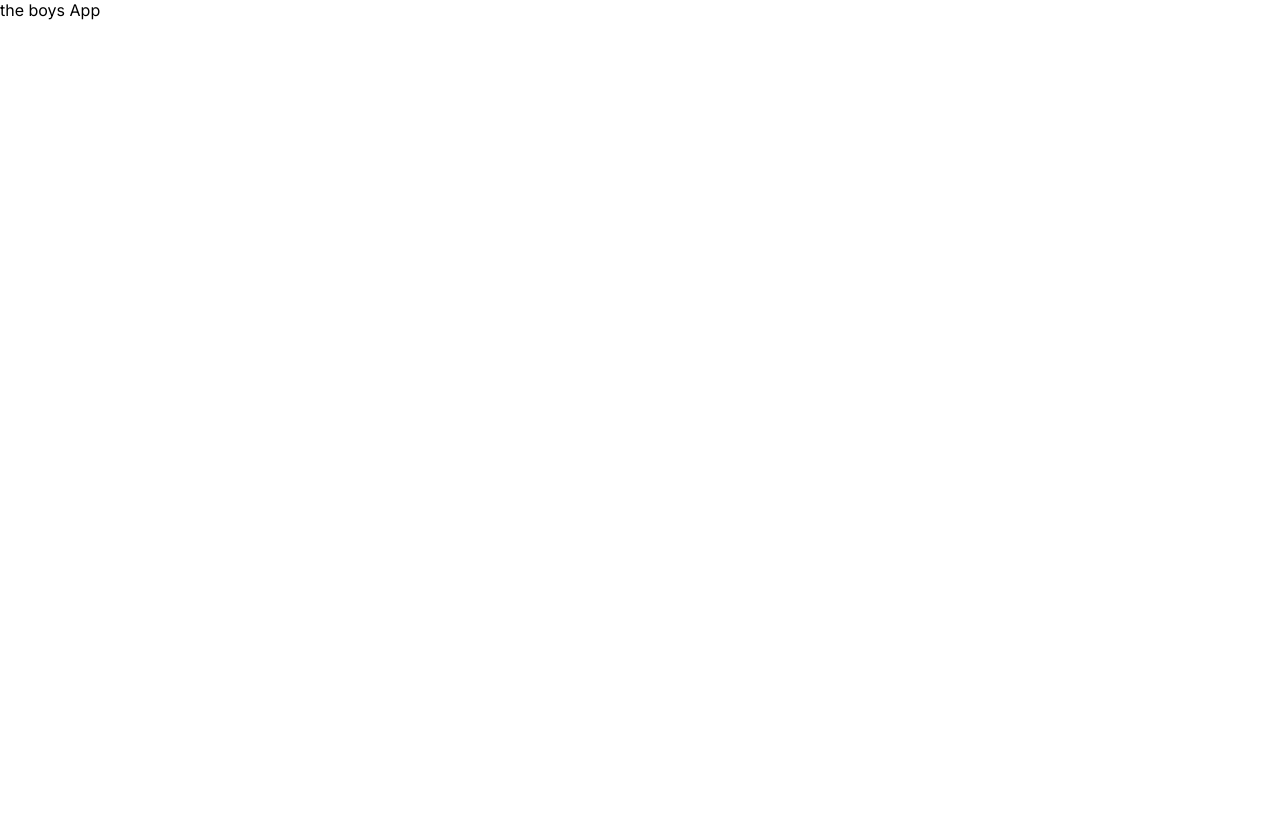
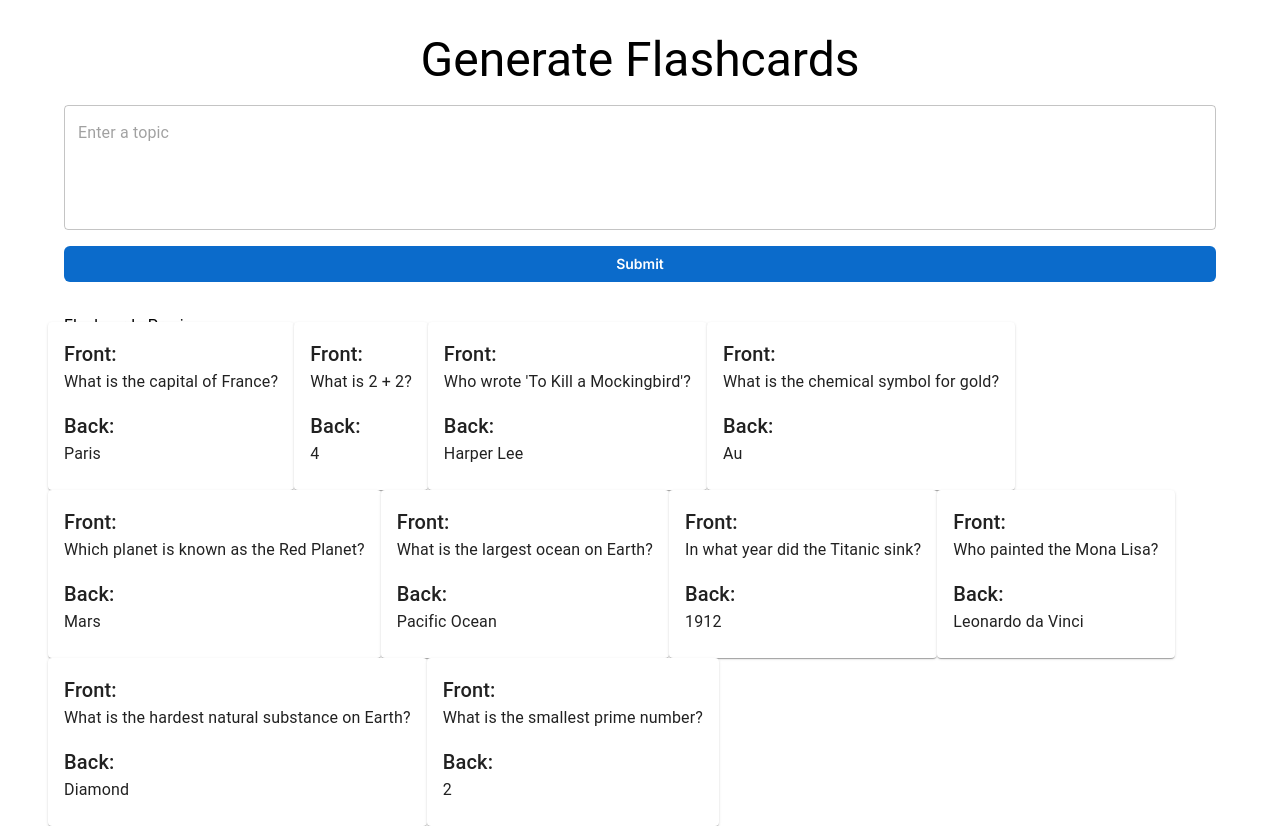
Before and after one commit to MarleyWulf/AI-Flashcards, a Next.js app: page / in a window 1280 px wide. Before the commit the page ends 800 px from the top, so only its background shows below. Built offline with nearby package versions, Linux system fonts and the light colour scheme.

Commit message:
mock data with cards

```diff
--- /dev/null
+++ b/app/api/flashcard/route.js
@@ -0,0 +1,24 @@
+import {NextResponse} from "next/server";
+
+require("dotenv").config();
+const { GoogleGenerativeAI } = require("@google/generative-ai");
+const apiKey = process.env.API_KEY;
+const genAI = new GoogleGenerativeAI(apiKey);
+
+const systeminstruction = "You will take the topic that the user inputs and create 5 flashcards with a question and an answer that pertains to the topic"
+
+export async function POST(request) {
+    const { message } = await request.json();
+    console.log(" Received text: ", message);
+
+    const model =  genAI.getGenerativeModel({
+        model: "gemini-1.5-flash",
+        systemInstruction: systeminstruction
+      });
+
+    const chatSession = model.startChat()
+    const result = await chatSession.sendMessage(message);
+    const reply = result.response.text();
+
+    return NextResponse.json({ reply })
+}
--- a/app/page.js
+++ b/app/page.js
@@ -1,5 +1,123 @@
+"use client";
 import Image from "next/image";
+import {
+  Container,
+  Typography,
+  Box,
+  Stack,
+  TextField,
+  Grid,
+  Card,
+  CardContent,
+} from "@mui/material";
+import Button from "@mui/joy/Button";
+import { useState } from "react";
+export default function Home() {
+  const flashcard = [
+    {
+      front: "What is the capital of France?",
+      back: "Paris",
+    },
+    {
+      front: "What is 2 + 2?",
+      back: "4",
+    },
+    {
+      front: "Who wrote 'To Kill a Mockingbird'?",
+      back: "Harper Lee",
+    },
+    {
+      front: "What is the chemical symbol for gold?",
+      back: "Au",
+    },
+    {
+      front: "Which planet is known as the Red Planet?",
+      back: "Mars",
+    },
+    {
+      front: "What is the largest ocean on Earth?",
+      back: "Pacific Ocean",
+    },
+    {
+      front: "In what year did the Titanic sink?",
+      back: "1912",
+    },
+    {
+      front: "Who painted the Mona Lisa?",
+      back: "Leonardo da Vinci",
+    },
+    {
+      front: "What is the hardest natural substance on Earth?",
+      back: "Diamond",
+    },
+    {
+      front: "What is the smallest prime number?",
+      back: "2",
+    },
+  ];
+  const [text, setText] = useState("");
+  const handleInputChange = (e) => {
+    setText(e.target.value);
+  };
+  const handleSubmit = () => {};
+  return (
+    <Container>
+      <Box
+        sx={{
+          my: 4,
+          display: "flex",
+          flexDirection: "column",
+          alignItems: "center",
+        }}
+      >
+        <Typography
+          sx={{ justifySelf: "center" }}
+          variant="h3"
+          component="h1"
+          gutterBottom
+        >
+          Generate Flashcards
+        </Typography>
 
-export default function Home() {
-  return <main>the boys App</main>;
+        <TextField
+          value={text}
+          placeholder="Enter a topic"
+          fullWidth
+          multiline
+          rows={4}
+          variant="outlined"
+          sx={{ mb: 2 }}
+          onChange={handleInputChange}
+        />
+        <Button
+          cariant="contained"
+          color="primary"
+          onClick={handleSubmit}
+          fullWidth
+        >
+          {" "}
+          Submit
+        </Button>
+      </Box>
+      <Box sx={{ mt: 4 }}>
+        {/** use grid, set each box with a value of 3, use space evenly? */}
+        <Typography> Flashcards Preview</Typography>
+        <Grid container spacing={2}>
+          { flashcard.map((flashcard, index) => (
+            <Card>
+              <CardContent>
+                <Typography variant="h6">Front:</Typography>
+                <Typography>{flashcard.front}</Typography>
+                <Typography variant="h6" sx={{ mt: 2 }}>
+                  Back:
+                </Typography>
+                <Typography>{flashcard.back}</Typography>
+              </CardContent>
+            </Card>
+          ))
+          }
+        </Grid>
+      </Box>
+    </Container>
+  );
 }
--- a/package.json
+++ b/package.json
@@ -12,9 +12,12 @@
     "@clerk/nextjs": "^5.3.1",
     "@emotion/react": "^11.13.0",
     "@emotion/styled": "^11.13.0",
+    "@google/generative-ai": "^0.17.0",
     "@mui/icons-material": "^5.16.7",
+    "@mui/joy": "^5.0.0-beta.48",
     "@mui/material": "^5.16.7",
     "@stripe/stripe-js": "^4.3.0",
+    "dotenv": "^16.4.5",
     "firebase": "^10.13.0",
     "next": "^14.0.3",
     "react": "^18",
```
Also changed, not shown: app/firebase.js (added, +26 -0 lines), 1 other file (tests, documents, lock files or other folders).
